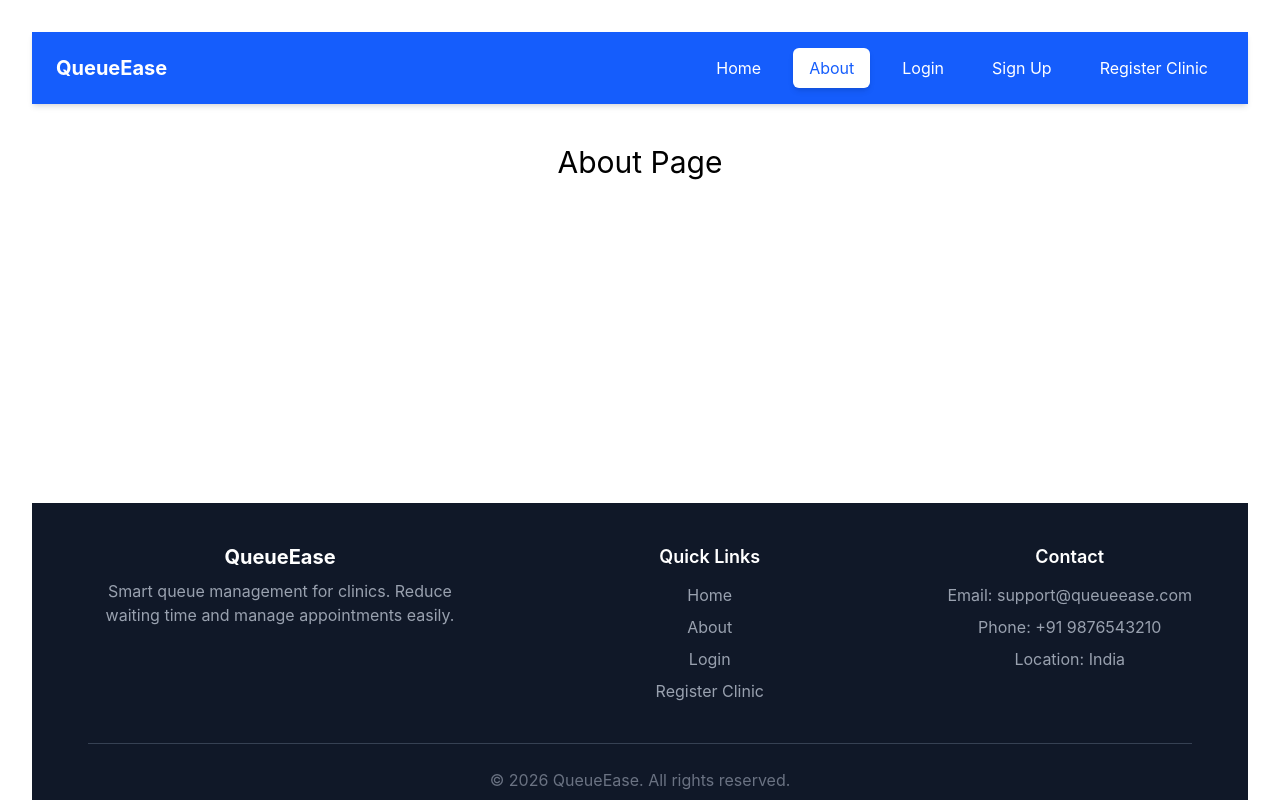
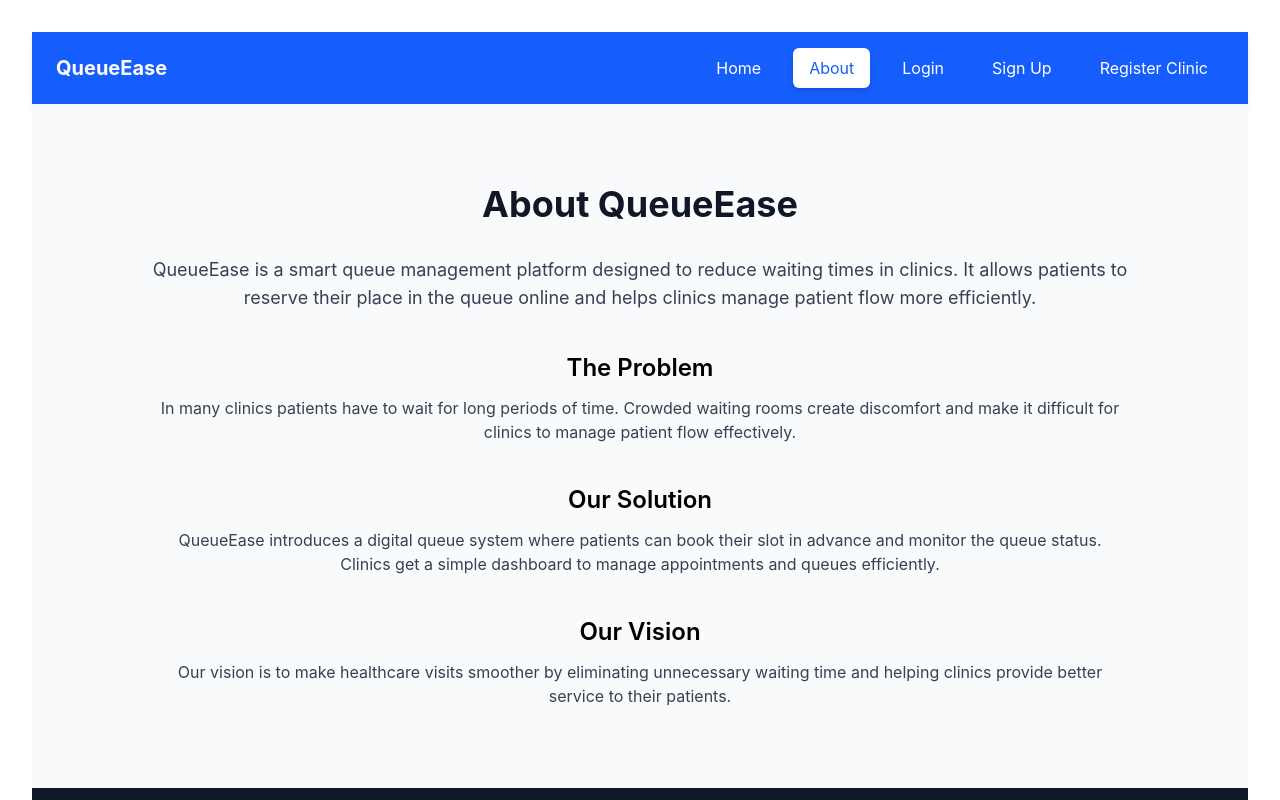
Before and after one commit to Amritraj04-creator/QueueEase, a React app: page /about in a window 1280 px wide. Shown: the top 800 px of the page. Built offline with nearby package versions, Linux system fonts and the light colour scheme; the HTML template or start-up script is replaced by a standard one.

Commit message:
added about, login and forgotPassword page

```diff
--- a/src/App.jsx
+++ b/src/App.jsx
@@ -8,6 +8,7 @@ import Login from "./pages/Login"
 import Signup from "./pages/Signup"
 import RegisterClinic from "./pages/RegisterClinic"
 import Footer from "./components/Footer"
+import ForgotPassword from "./pages/ForgotPassword"
 
 function App() {
   return (
@@ -21,6 +22,7 @@ function App() {
         <Route path="/login" element={<Login />} />
         <Route path="/signup" element={<Signup />} />
         <Route path="/register-clinic" element={<RegisterClinic />} />
+        <Route path="/forgot-password" element={<ForgotPassword />} />
       </Routes>
     </main>
     <Footer />
--- a/src/pages/About.jsx
+++ b/src/pages/About.jsx
@@ -1,5 +1,66 @@
 function About() {
-  return <h1 className="text-3xl p-10">About Page</h1>
+  return (
+    <section className="bg-gray-50 py-20">
+
+      <div className="max-w-5xl mx-auto px-6">
+
+        {/* Page Title */}
+        <h1 className="text-4xl font-bold text-gray-900 mb-8">
+          About QueueEase
+        </h1>
+
+        {/* Introduction */}
+        <p className="text-lg text-gray-700 mb-10">
+          QueueEase is a smart queue management platform designed to reduce
+          waiting times in clinics. It allows patients to reserve their place
+          in the queue online and helps clinics manage patient flow more
+          efficiently.
+        </p>
+
+        {/* Problem Section */}
+        <div className="mb-10">
+          <h2 className="text-2xl font-semibold mb-3">
+            The Problem
+          </h2>
+
+          <p className="text-gray-700">
+            In many clinics patients have to wait for long periods of time.
+            Crowded waiting rooms create discomfort and make it difficult
+            for clinics to manage patient flow effectively.
+          </p>
+        </div>
+
+        {/* Solution Section */}
+        <div className="mb-10">
+          <h2 className="text-2xl font-semibold mb-3">
+            Our Solution
+          </h2>
+
+          <p className="text-gray-700">
+            QueueEase introduces a digital queue system where patients
+            can book their slot in advance and monitor the queue status.
+            Clinics get a simple dashboard to manage appointments and
+            queues efficiently.
+          </p>
+        </div>
+
+        {/* Vision Section */}
+        <div>
+          <h2 className="text-2xl font-semibold mb-3">
+            Our Vision
+          </h2>
+
+          <p className="text-gray-700">
+            Our vision is to make healthcare visits smoother by eliminating
+            unnecessary waiting time and helping clinics provide better
+            service to their patients.
+          </p>
+        </div>
+
+      </div>
+
+    </section>
+  )
 }
 
 export default About
--- /dev/null
+++ b/src/pages/ForgotPassword.jsx
@@ -0,0 +1,44 @@
+function ForgotPassword() {
+  return (
+    <section className="bg-gray-50 min-h-screen flex items-center justify-center">
+
+      <div className="bg-white shadow-md rounded-lg p-8 w-full max-w-md">
+
+        <h1 className="text-2xl font-bold text-center mb-4">
+          Reset Your Password
+        </h1>
+
+        <p className="text-gray-600 text-center mb-6">
+          Enter your email and we will send you a password reset link.
+        </p>
+
+        <form className="space-y-4">
+
+          <div>
+            <label className="block text-gray-700 mb-1">
+              Email Address
+            </label>
+
+            <input
+              type="email"
+              className="w-full border border-gray-300 rounded-md px-3 py-2 focus:outline-none focus:ring-2 focus:ring-blue-500"
+              placeholder="Enter your email"
+            />
+          </div>
+
+          <button
+            type="submit"
+            className="w-full bg-blue-600 text-white py-2 rounded-md hover:bg-blue-700 transition"
+          >
+            Send Reset Link
+          </button>
+
+        </form>
+
+      </div>
+
+    </section>
+  )
+}
+
+export default ForgotPassword
--- a/src/pages/Login.jsx
+++ b/src/pages/Login.jsx
@@ -1,5 +1,64 @@
+import { Link } from "react-router-dom"
+
 function Login() {
-  return <h1 className="text-3xl p-10">Login Page</h1>
+  return (
+    <section className="bg-gray-50 min-h-screen flex items-center justify-center">
+
+      <div className="bg-white shadow-md rounded-lg p-8 w-full max-w-md">
+
+        <h1 className="text-2xl font-bold text-center mb-6">
+          Login to QueueEase
+        </h1>
+
+        <form className="space-y-4">
+
+          <div>
+            <label className="block text-gray-700 mb-1">
+              Email Address
+            </label>
+            <input
+              type="email"
+              className="w-full border border-gray-300 rounded-md px-3 py-2 focus:outline-none focus:ring-2 focus:ring-blue-500"
+              placeholder="Enter your email"
+            />
+          </div>
+
+          <div>
+            <label className="block text-gray-700 mb-1">
+              Password
+            </label>
+            <input
+              type="password"
+              className="w-full border border-gray-300 rounded-md px-3 py-2 focus:outline-none focus:ring-2 focus:ring-blue-500"
+              placeholder="Enter your password"
+            />
+            <p className="text-center">
+               <Link to="/forgot-password" className="text-sm text-blue-600 hover:underline">
+                 Forgot Password?
+               </Link>
+            </p>
+          </div>
+
+          <button
+            type="submit"
+            className="w-full bg-blue-600 text-white py-2 rounded-md hover:bg-blue-700 transition"
+          >
+            Login
+          </button>
+
+        </form>
+
+        <p className="text-center text-gray-600 mt-4">
+          Don't have an account?{" "}
+          <Link to="/signup" className="text-blue-600 hover:underline">
+            Sign Up
+          </Link>
+        </p>
+
+      </div>
+
+    </section>
+  )
 }
 
 export default Login
```
